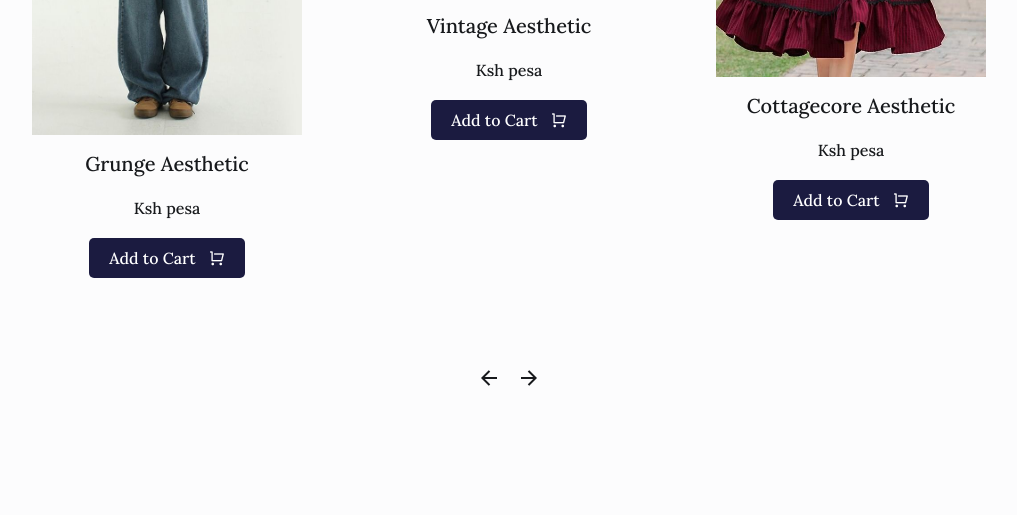
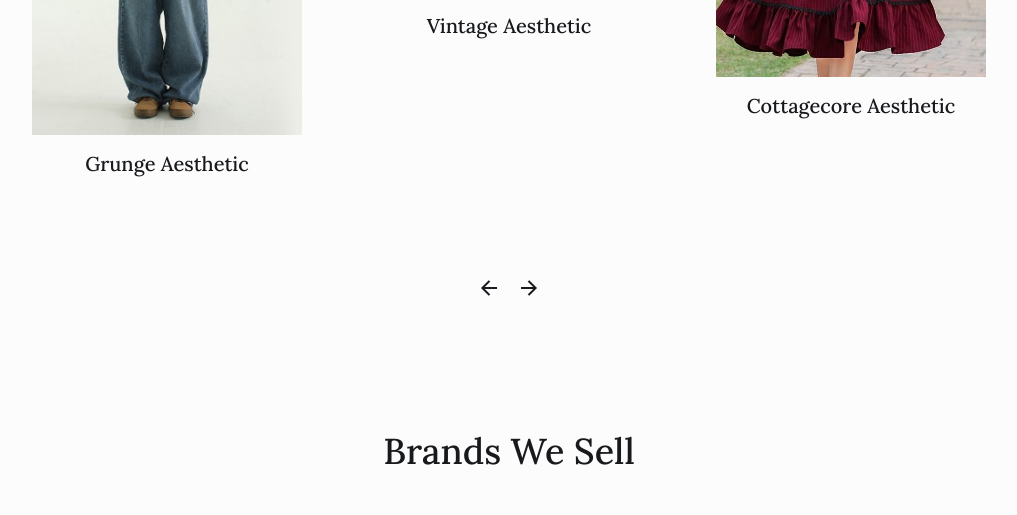
Before and after one commit to Gak1o/nathazine, a plain HTML site: page index.html in a window 1280 px wide. Shown: the part 3004-3519 px from the top of the page, without its empty margins (131-1148 px from the left). Drawn offline with nearby package versions, Linux system fonts and the light colour scheme.

Commit message:
Small small changes

```diff
--- a/index.html
+++ b/index.html
@@ -223,14 +223,7 @@
                             </h2>
 
                             <!-- Price and Add to Cart wrapper -->
-                            <div class="products__info">
-                                <span class="products__price">
-                                    Ksh pesa
-                                </span>
-                                <a href="#" class="button__link add-to-cart">
-                                    Add to Cart <i class="ri-shopping-cart-line"></i>
-                                </a>
-                            </div>
+
                         </article>
 
                         <article class="products__card swiper-slide">
@@ -241,14 +234,7 @@
                             </h2>
 
                             <!-- Price and Add to Cart wrapper -->
-                            <div class="products__info">
-                                <span class="products__price">
-                                    Ksh pesa
-                                </span>
-                                <a href="#" class="button__link add-to-cart">
-                                    Add to Cart <i class="ri-shopping-cart-line"></i>
-                                </a>
-                            </div>
+
                         </article>
 
                         <article class="products__card swiper-slide">
@@ -259,14 +245,7 @@
                             </h2>
 
                             <!-- Price and Add to Cart wrapper -->
-                            <div class="products__info">
-                                <span class="products__price">
-                                    Ksh pesa
-                                </span>
-                                <a href="#" class="button__link add-to-cart">
-                                    Add to Cart <i class="ri-shopping-cart-line"></i>
-                                </a>
-                            </div>
+
                         </article>
 
                         <article class="products__card swiper-slide">
@@ -277,14 +256,7 @@
                             </h2>
 
                             <!-- Price and Add to Cart wrapper -->
-                            <div class="products__info">
-                                <span class="products__price">
-                                    Ksh pesa
-                                </span>
-                                <a href="#" class="button__link add-to-cart">
-                                    Add to Cart <i class="ri-shopping-cart-line"></i>
-                                </a>
-                            </div>
+
                         </article>
                     </div>
 
@@ -425,5 +397,6 @@
 
         <!--=============== MAIN JS ===============-->
         <script src="assets/js/main.js"></script>
+        <script src="assets/js/product.js"></script>
     </body>
 </html>
```
